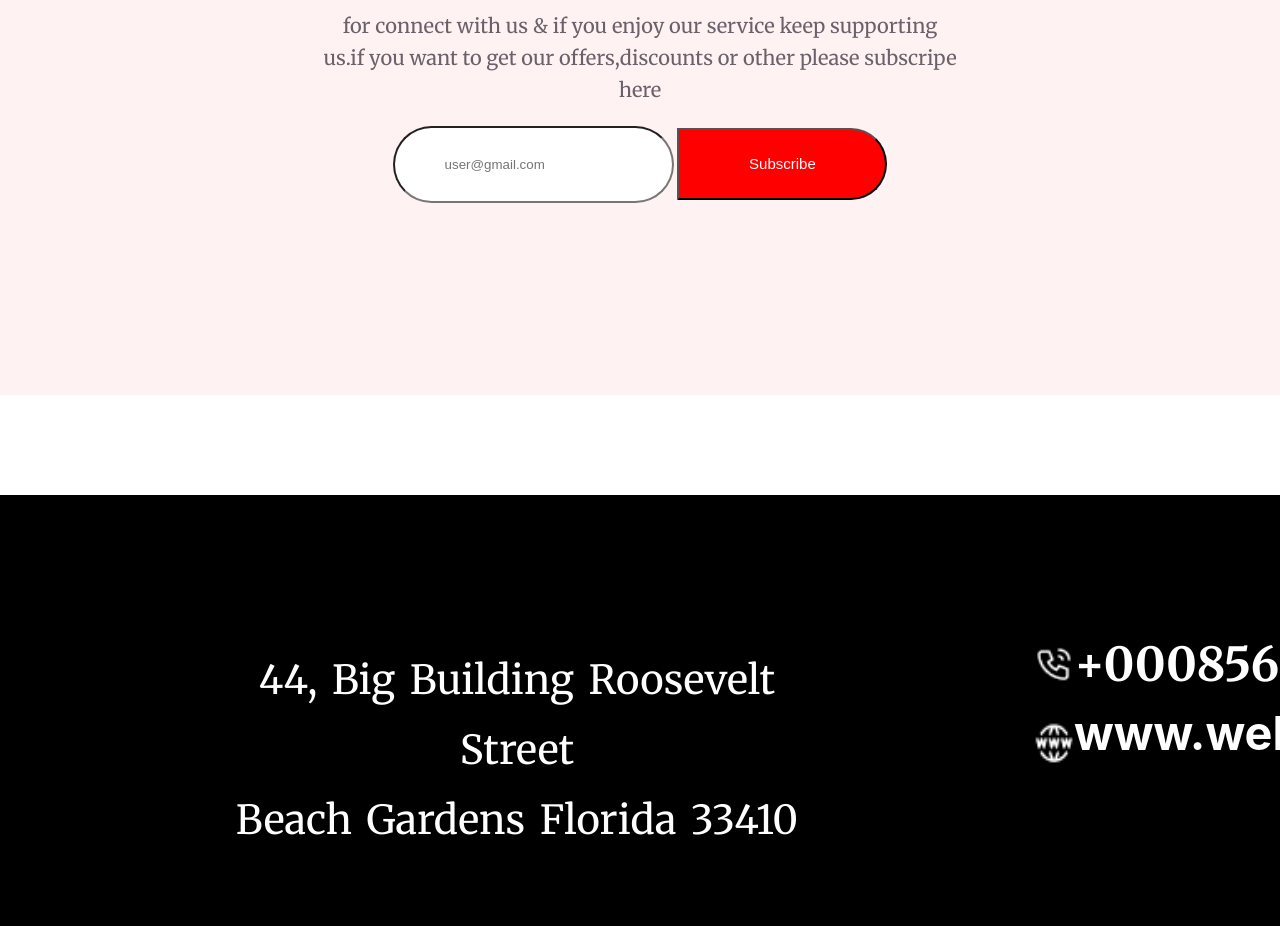
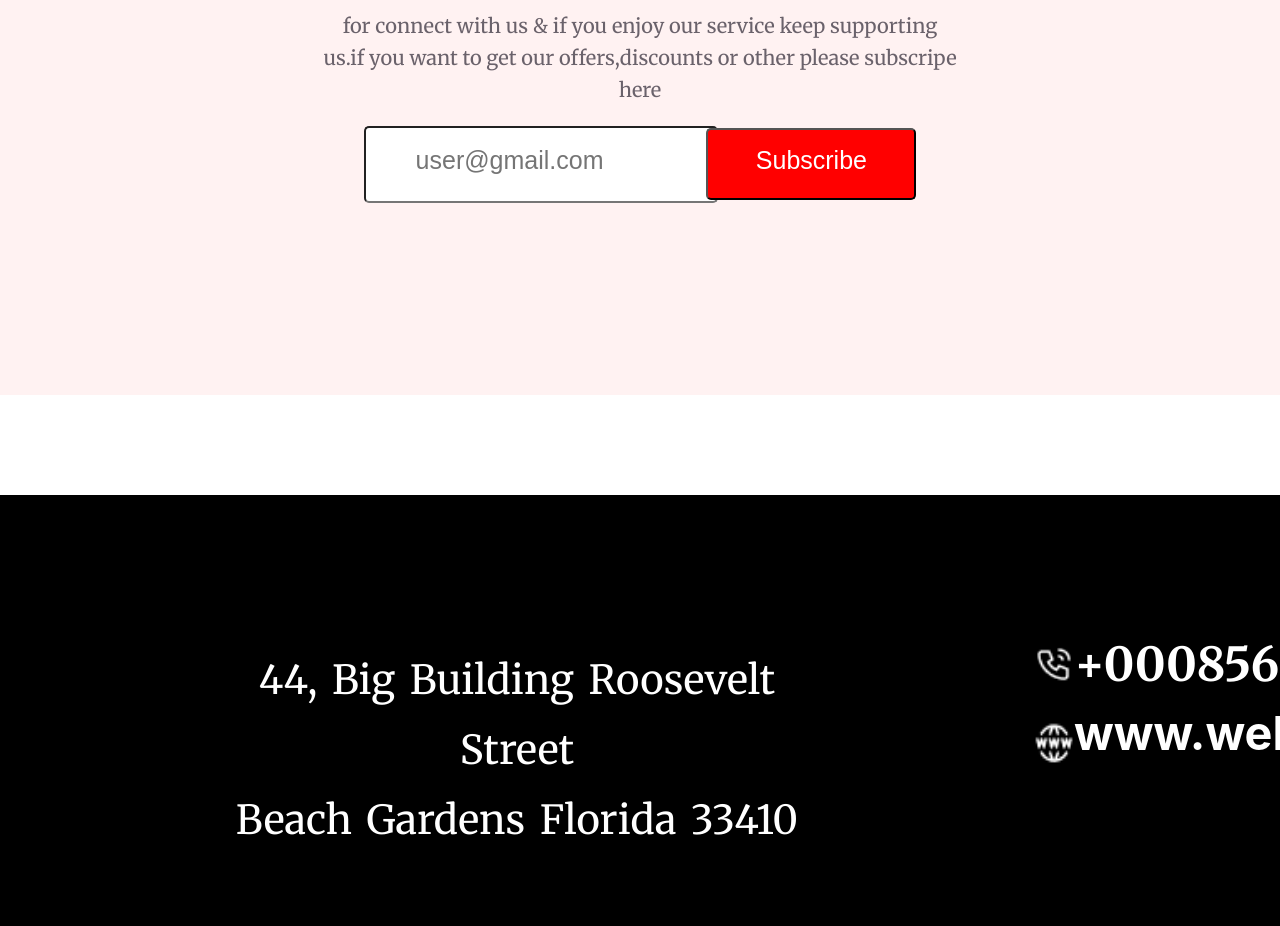
Before and after one commit to shakibchakladar/my-new-year-website, a plain HTML site: page index.html in a window 1280 px wide. Shown: the part 8744-9670 px from the top of the page. Drawn offline with Linux system fonts and the light colour scheme.

Commit message:
subscribe section updated

```diff
--- a/style.css
+++ b/style.css
@@ -354,19 +354,23 @@ padding: 12rem 20rem;
  font-weight: 900;
 }
 #subscribe-option{
-    border-radius: 3.125rem;
+    border-radius: 5px ;
     background: #FFF;
    margin-top: 20px;
    padding: 29px 50px;
+   width: 250px;
 
 }
+::placeholder{font-size: 25px;}
 .subscribe-btn{
-border-radius: 0rem 3.125rem 3.125rem 0rem;
+border-radius:  5px;
 background: #F00;
 width: 13.125rem;
 height: 4.5rem;
 color: #FFF;
-font-size: 15px;
+font-size: 25px;
+margin-left: -15px;
+padding-bottom: 7px;
 }
 
 /* footer section */
```
